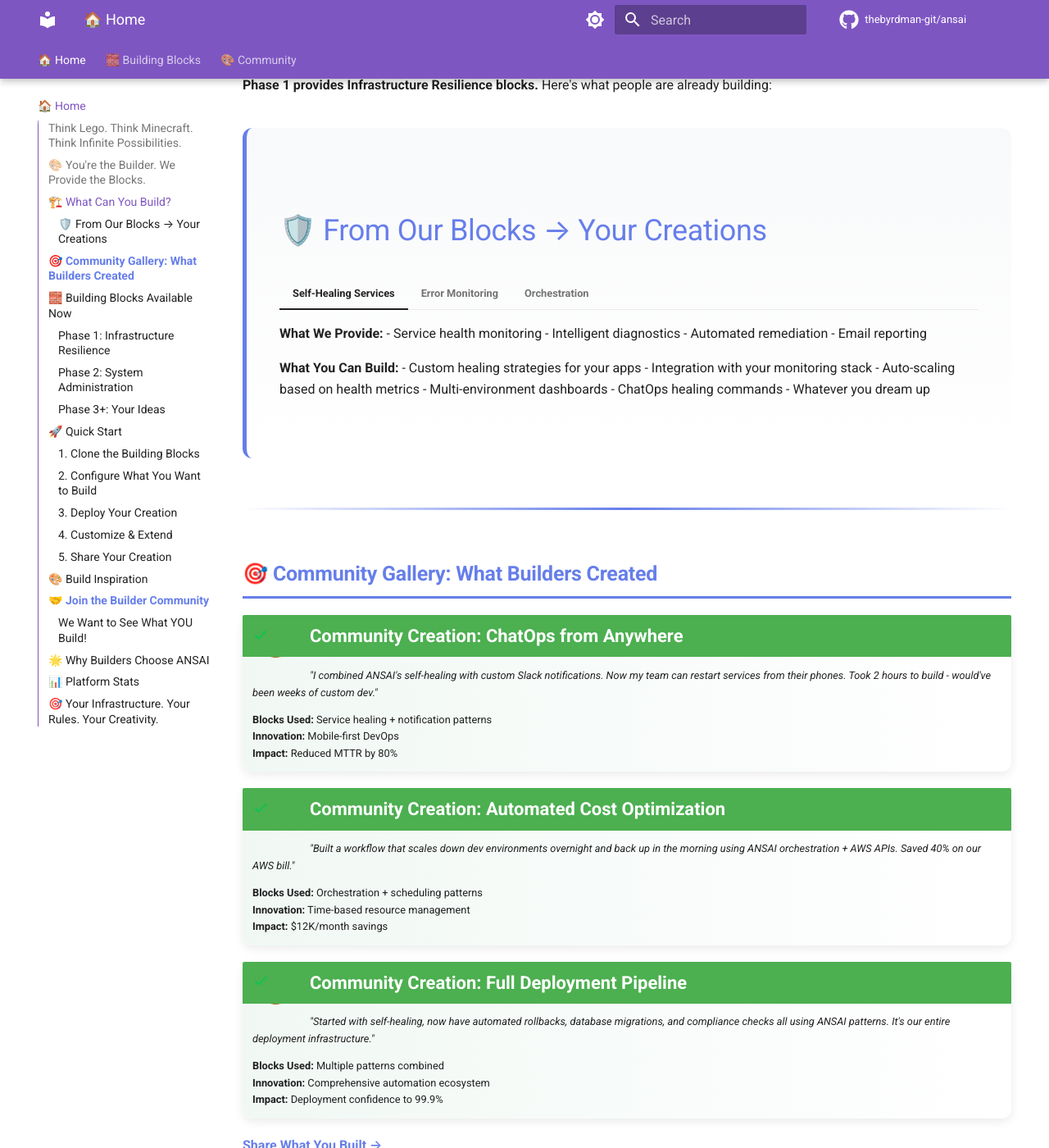
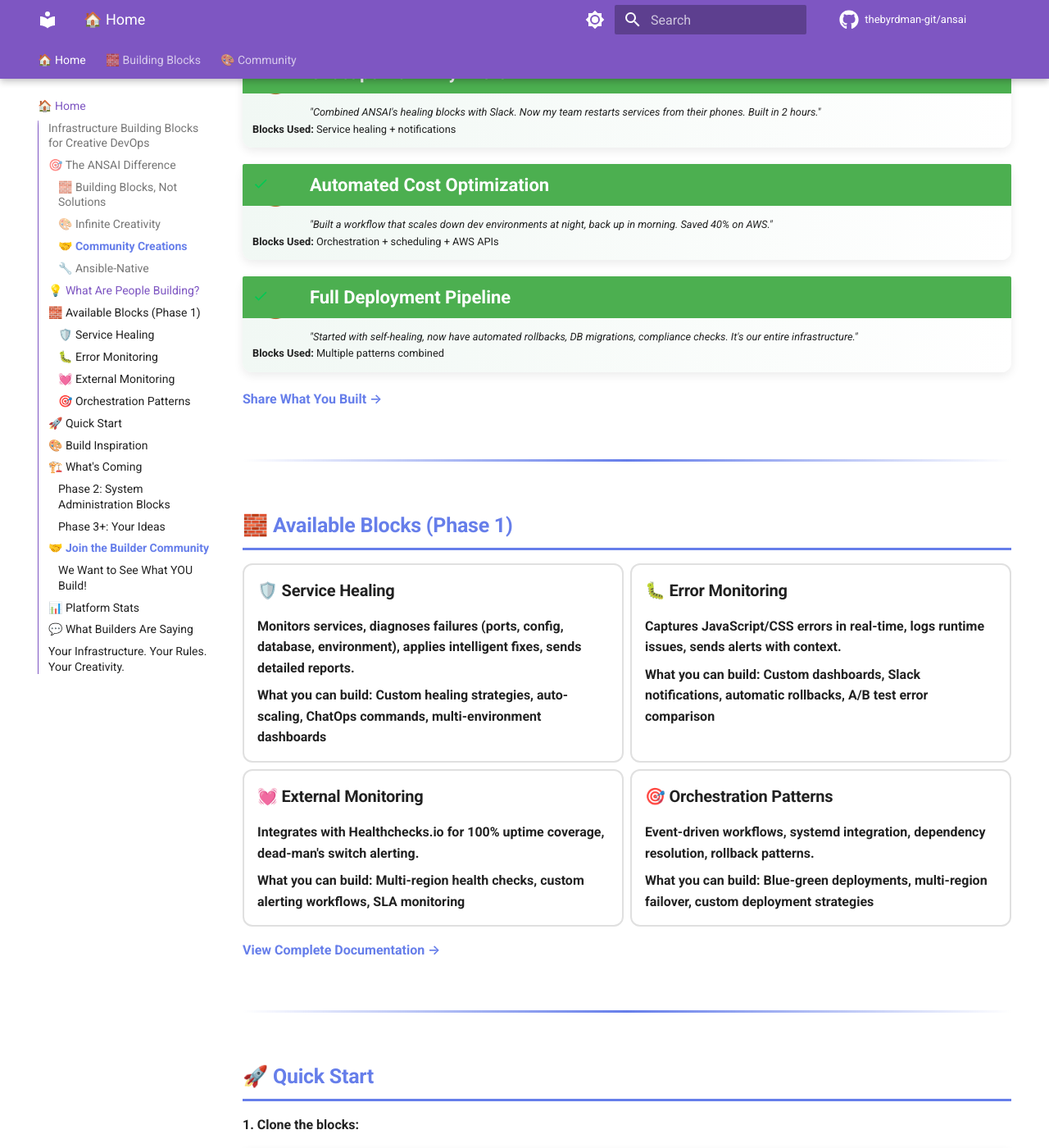
Before and after one commit to thebyrdman-git/ansai, an MkDocs documentation site: the page built from docs/index.md, in a window 1280 px wide and 1400 px high, scrolled down 1650 px. Shown: the whole window at 82% size. Built offline with MkDocs 1.6.1 and Material for MkDocs 9.7.7, drawn with Linux system fonts in a browser that asks for light colours; comment, search, counter and statistics services are not loaded; the version menu is left out; some of the changed text lies outside the part shown.

Commit message:
docs: Rewrite landing page for maximum impact
MAJOR IMPROVEMENTS:
- Stronger opening hook: 'Build Your Automation. Your Way.'
- Clearer value props in grid cards
- Real community examples prominently featured
- Simplified 'Available Blocks' section
- Cleaner quick start (3 steps)
- Build inspiration grid for ideas
- Phase 2/3 roadmap visibility
- Better community CTAs throughout
- Builder quotes for social proof
- Powerful final CTA

RESULT: More scannable, more inspiring, clearer value
Emphasizes: Your creativity > Our features

````diff
--- a/docs/index.md
+++ b/docs/index.md
@@ -1,242 +1,160 @@
-# 🚀 ANSAI: Build Your Automation
+# Build Your Automation. Your Way.
 
 <div class="hero-section" markdown>
 
-## Think Lego. Think Minecraft. Think Infinite Possibilities.
+## Infrastructure Building Blocks for Creative DevOps
 
-**ANSAI is your automation building blocks.** Not a product that tells you what to build. A platform where YOU create whatever solves YOUR problems.
+**Think Lego.** **Think Minecraft.** **Think Infinite Possibilities.**
 
-[Start Building](#quick-start){ .md-button .md-button--primary }
-[See What Others Built](#community-gallery){ .md-button }
+ANSAI gives you automation building blocks. You decide what to create.
+
+Not a product. **A platform.**
+
+[Get Started →](#quick-start){ .md-button .md-button--primary .md-button--large }
+[Explore Blocks →](#available-blocks){ .md-button .md-button--large }
 
 </div>
 
 ---
 
-## 🎨 You're the Builder. We Provide the Blocks.
+## 🎯 The ANSAI Difference
 
 <div class="grid cards" markdown>
 
--   :material-puzzle:{ .lg .middle } __Modular Building Blocks__
+-   ### 🧱 **Building Blocks, Not Solutions**
 
-    ---
+    We don't tell you what to build. We give you modular components - healing, monitoring, orchestration, integrations. **You combine them your way.**
 
-    Mix and match automation components like Lego bricks. Self-healing, monitoring, orchestration, integrations - combine them your way.
+-   ### 🎨 **Infinite Creativity**
 
--   :fontawesome-solid-wand-magic-sparkles:{ .lg .middle } __Infinite Creativity__
+    No prescribed paths. No "right way." Build ChatOps, deployment pipelines, compliance-as-code, or something we never imagined. **Your infrastructure. Your rules.**
 
-    ---
+-   ### 🤝 **Community Creations**
 
-    No prescribed solutions. No "right way." Build what YOU need: ChatOps, deployment pipelines, cost optimization, compliance workflows - or something we never imagined.
+    Share what you build. Learn from others. The best patterns become official examples. **We all get better together.**
 
--   :material-account-group:{ .lg .middle } __Community Creations__
+-   ### 🔧 **Ansible-Native**
 
-    ---
-
-    Share what you build. Learn from others. The best community patterns become official examples. We all get better together.
-
--   :material-ansible:{ .lg .middle } __Ansible-Native__
-
-    ---
-
-    Use the tools you already know. No proprietary languages. No vendor lock-in. If you know Ansible, you're already 80% there.
+    Use the tools you know. No proprietary languages. No vendor lock-in. **If you know Ansible, you're 80% there.**
 
 </div>
 
 ---
 
-## 🏗️ What Can You Build?
+## 💡 What Are People Building?
 
-**Phase 1 provides Infrastructure Resilience blocks.** Here's what people are already building:
+!!! success "ChatOps from Anywhere"
+    *"Combined ANSAI's healing blocks with Slack. Now my team restarts services from their phones. Built in 2 hours."*
+    **Blocks Used:** Service healing + notifications
 
-<div class="building-examples" markdown>
+!!! success "Automated Cost Optimization"
+    *"Built a workflow that scales down dev environments at night, back up in morning. Saved 40% on AWS."*
+    **Blocks Used:** Orchestration + scheduling + AWS APIs
 
-### 🛡️ From Our Blocks → Your Creations
-
-=== "Self-Healing Services"
-
-    **What We Provide:**
-    - Service health monitoring
-    - Intelligent diagnostics
-    - Automated remediation
-    - Email reporting
-
-    **What You Can Build:**
-    - Custom healing strategies for your apps
-    - Integration with your monitoring stack
-    - Auto-scaling based on health metrics
-    - Multi-environment dashboards
-    - ChatOps healing commands
-    - Whatever you dream up
-
-=== "Error Monitoring"
-
-    **What We Provide:**
-    - JavaScript error capture
-    - CSS loading detection
-    - Runtime error logging
-    - Alert patterns
-
-    **What You Can Build:**
-    - Custom error dashboards
-    - Slack/Teams notifications
-    - Automatic rollback on errors
-    - A/B test error comparison
-    - User impact analysis
-    - Error-driven deployment gates
-
-=== "Orchestration"
-
-    **What We Provide:**
-    - Event-driven patterns
-    - Systemd integration
-    - Ansible orchestration
-    - Workflow templates
-
-    **What You Can Build:**
-    - Blue-green deployments
-    - Database migration workflows
-    - Multi-region failover
-    - Cost optimization automation
-    - Compliance-as-code
-    - Your custom deployment strategy
-
-</div>
-
----
-
-## 🎯 Community Gallery: What Builders Created
-
-!!! success "Community Creation: ChatOps from Anywhere"
-    *"I combined ANSAI's self-healing with custom Slack notifications. Now my team can restart services from their phones. Took 2 hours to build - would've been weeks of custom dev."*
-
-    **Blocks Used:** Service healing + notification patterns
-    **Innovation:** Mobile-first DevOps
-    **Impact:** Reduced MTTR by 80%
-
-!!! success "Community Creation: Automated Cost Optimization"
-    *"Built a workflow that scales down dev environments overnight and back up in the morning using ANSAI orchestration + AWS APIs. Saved 40% on our AWS bill."*
-
-    **Blocks Used:** Orchestration + scheduling patterns
-    **Innovation:** Time-based resource management
-    **Impact:** $12K/month savings
-
-!!! success "Community Creation: Full Deployment Pipeline"
-    *"Started with self-healing, now have automated rollbacks, database migrations, and compliance checks all using ANSAI patterns. It's our entire deployment infrastructure."*
-
+!!! success "Full Deployment Pipeline"
+    *"Started with self-healing, now have automated rollbacks, DB migrations, compliance checks. It's our entire infrastructure."*
     **Blocks Used:** Multiple patterns combined
-    **Innovation:** Comprehensive automation ecosystem
-    **Impact:** Deployment confidence to 99.9%
 
 **[Share What You Built →](https://github.com/thebyrdman-git/ansai/discussions/categories/show-and-tell)**
 
 ---
 
-## 🧱 Building Blocks Available Now
+## 🧱 Available Blocks (Phase 1)
 
 <div class="grid cards" markdown>
 
--   ### Phase 1: Infrastructure Resilience
+-   ### 🛡️ **Service Healing**
 
-    **Released & Production-Ready**
+    Monitors services, diagnoses failures (ports, config, database, environment), applies intelligent fixes, sends detailed reports.
 
-    - Universal service healing with intelligent diagnostics
-    - JavaScript & CSS error monitoring
-    - External health checking (Healthchecks.io)
-    - Email alerting with detailed reports
-    - Comprehensive test suite
-    - CI/CD workflows
+    **What you can build:** Custom healing strategies, auto-scaling, ChatOps commands, multi-environment dashboards
 
-    [Explore Phase 1 Blocks →](self-healing/index.md)
+-   ### 🐛 **Error Monitoring**
 
--   ### Phase 2: System Administration
+    Captures JavaScript/CSS errors in real-time, logs runtime issues, sends alerts with context.
 
-    **In Development (Community-Requested)**
+    **What you can build:** Custom dashboards, Slack notifications, automatic rollbacks, A/B test error comparison
 
-    - Disk space management
-    - Certificate lifecycle automation
-    - Memory optimization
-    - Database maintenance
-    - Security automation
+-   ### 💓 **External Monitoring**
 
-    [See Roadmap →](COMMUNITY_SELF_HEALING_PRIORITIES.md)
+    Integrates with Healthchecks.io for 100% uptime coverage, dead-man's switch alerting.
 
--   ### Phase 3+: Your Ideas
+    **What you can build:** Multi-region health checks, custom alerting workflows, SLA monitoring
 
-    **What Do You Need?**
+-   ### 🎯 **Orchestration Patterns**
 
-    - Workflow orchestration?
-    - Integration patterns?
-    - IaC templates?
-    - Intelligence layers?
+    Event-driven workflows, systemd integration, dependency resolution, rollback patterns.
 
-    [Request Building Blocks →](https://github.com/thebyrdman-git/ansai/discussions)
+    **What you can build:** Blue-green deployments, multi-region failover, custom deployment strategies
 
 </div>
+
+[View Complete Documentation →](self-healing/index.md)
 
 ---
 
 ## 🚀 Quick Start
 
-### 1. Clone the Building Blocks
-
+**1. Clone the blocks:**
 ```bash
 git clone https://github.com/thebyrdman-git/ansai.git
 cd ansai
 ```
 
-### 2. Configure What You Want to Build
-
+**2. Pick your blocks:**
 ```bash
-# Review available blocks
+# Review available building blocks
 ls orchestrators/ansible/roles/
-
-# Configure your first automation
-nano orchestrators/ansible/roles/universal_self_heal/defaults/main.yml
 ```
 
-### 3. Deploy Your Creation
-
+**3. Deploy your creation:**
 ```bash
 cd orchestrators/ansible
 ansible-playbook playbooks/deploy-complete-monitoring.yml
 ```
 
-### 4. Customize & Extend
-
-**This is where YOUR creativity begins!**
-
-- Combine blocks in novel ways
-- Add your own Ansible tasks
-- Integrate with your tools
-- Build something we never imagined
-
-### 5. Share Your Creation
-
-Built something cool? **[Show us!](https://github.com/thebyrdman-git/ansai/discussions/categories/show-and-tell)**
-
-The best community creations become official examples.
+**That's it.** Your automation is running. Now customize, extend, and **build something amazing.**
 
 ---
 
 ## 🎨 Build Inspiration
 
-**Not sure where to start? Here are ideas from the community:**
+**Not sure where to start? Try these ideas:**
 
 <div class="grid" markdown>
 
-- **Idea:** Auto-scale based on error rates
-- **Idea:** ChatOps for infrastructure management
-- **Idea:** Compliance-as-code with automatic remediation
-- **Idea:** Multi-cloud orchestration with fallback
-- **Idea:** Cost optimization with intelligent scheduling
-- **Idea:** Automated disaster recovery testing
-- **Idea:** Self-optimizing database tuning
-- **Idea:** Predictive maintenance with ML integration
+- Auto-scale based on error rates
+- ChatOps for infrastructure management
+- Compliance-as-code with auto-remediation
+- Multi-cloud orchestration with fallback
+- Cost optimization with intelligent scheduling
+- Automated disaster recovery testing
+- Self-optimizing database tuning
+- Predictive maintenance with ML
 
 </div>
 
-**[See More Ideas →](https://github.com/thebyrdman-git/ansai/discussions/categories/ideas)** | **[Share Your Idea →](https://github.com/thebyrdman-git/ansai/discussions/new)**
+**[Request a Building Block →](https://github.com/thebyrdman-git/ansai/discussions)** | **[See More Ideas →](https://github.com/thebyrdman-git/ansai/discussions/categories/ideas)**
+
+---
+
+## 🏗️ What's Coming
+
+### Phase 2: System Administration Blocks
+**Community-Requested:**
+- Disk space management with intelligent cleanup
+- Certificate lifecycle automation (auto-renewal)
+- Memory optimization and leak detection
+- Database maintenance workflows
+- Security update automation
+
+### Phase 3+: Your Ideas
+- Workflow orchestration engine
+- Infrastructure-as-code pattern library
+- Integration hub (cloud providers, monitoring tools)
+- Intelligence layers (ML-powered optimization)
+
+**[See Full Roadmap →](SCALING_STRATEGY.md)** | **[Vote on Priorities →](COMMUNITY_SELF_HEALING_PRIORITIES.md)**
 
 ---
 
@@ -249,14 +167,23 @@
 - 🎨 **[Show & Tell](https://github.com/thebyrdman-git/ansai/discussions/categories/show-and-tell)**: Share your creations
 - 💡 **[Ideas](https://github.com/thebyrdman-git/ansai/discussions/categories/ideas)**: Request building blocks
 - 🤔 **[Q&A](https://github.com/thebyrdman-git/ansai/discussions/categories/q-a)**: Get help building
-- 📢 **[Announcements](https://github.com/thebyrdman-git/ansai/discussions/categories/announcements)**: New blocks available
-- ⭐ **[Star on GitHub](https://github.com/thebyrdman-git/ansai)**: Support the platform
+- ⭐ **[GitHub](https://github.com/thebyrdman-git/ansai)**: Star and follow
 
 </div>
 
 ---
 
-## 🌟 Why Builders Choose ANSAI
+## 📊 Platform Stats
+
+- 🧱 **Building Blocks**: Phase 1 released, Phase 2 in development
+- 🎨 **Community Creations**: Growing pattern library
+- 👥 **Active Builders**: Join the movement
+- 🚀 **Production Ready**: Battle-tested and documented
+- 📖 **MIT Licensed**: Free forever, no strings attached
+
+---
+
+## 💬 What Builders Are Saying
 
 !!! quote "Freedom to Create"
     Not locked into someone else's vision. I build what I need, the way I want.
@@ -272,30 +199,17 @@
 
 ---
 
-## 📊 Platform Stats
+<div class="final-cta" markdown>
 
-<div class="stats" markdown>
-
-- **🧱 Building Blocks**: Phase 1 released, Phase 2 in development
-- **🎨 Community Creations**: Growing collection of patterns
-- **👥 Active Builders**: Join the community
-- **🚀 Production Ready**: Battle-tested and documented
-
-</div>
-
----
-
-## 🎯 Your Infrastructure. Your Rules. Your Creativity.
-
-<div class="final-cta" markdown>
+## Your Infrastructure. Your Rules. Your Creativity.
 
 **ANSAI provides the building blocks.**
 **You create whatever you need.**
 **Share with the community.**
 **We all get better.**
 
-[Start Building Now](self-healing/index.md){ .md-button .md-button--primary .md-button--large }
-[Join the Community](https://github.com/thebyrdman-git/ansai){ .md-button .md-button--large }
+[Start Building Now →](self-healing/index.md){ .md-button .md-button--primary .md-button--large }
+[Join the Community →](https://github.com/thebyrdman-git/ansai){ .md-button .md-button--large }
 
 </div>
 
@@ -305,6 +219,6 @@
 
 *The building blocks. Your creativity. Infinite possibilities.*
 
-**ANSAI: Ansible-Native System Automation Infrastructure**
+**ANSAI** • Ansible-Native System Automation Infrastructure
 
 </div>
````
